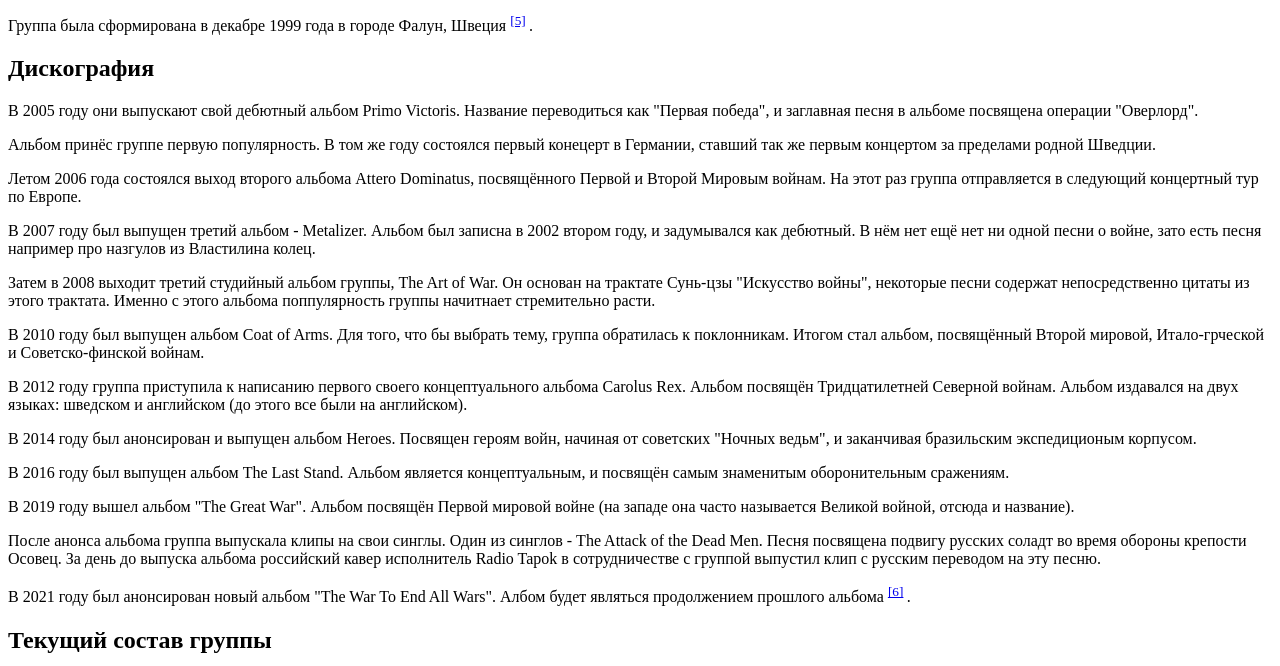
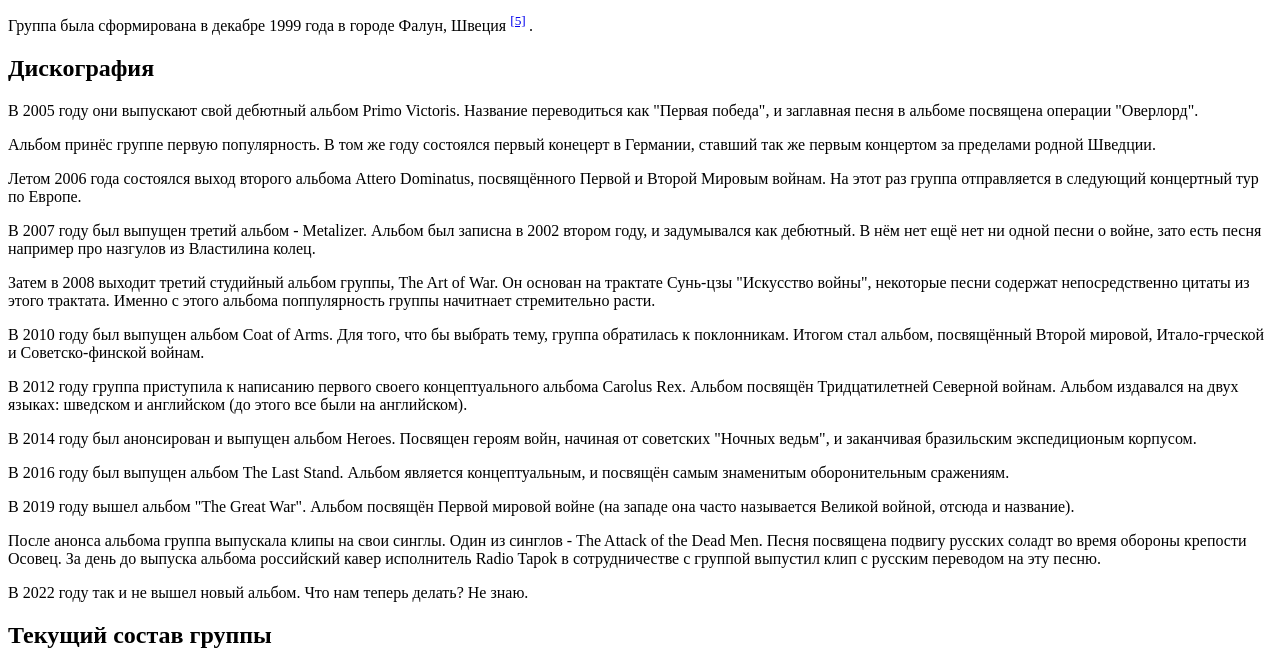
Before and after one commit to TheTitanius/my-git-repo, a plain HTML site: page index.html in a window 1280 px wide. Shown: the part 123-789 px from the top of the page. Drawn offline with Linux system fonts and the light colour scheme.

Commit message:
Внес ложную информацию информацию

```diff
--- a/index.html
+++ b/index.html
@@ -99,13 +99,7 @@
                     выпустил клип с русским переводом на эту песню.
                 </p>
                 <p class="text-justify">
-                    В 2021 году был анонсирован новый альбом "The War To End All Wars". Албом будет являться
-                    продолжением прошлого альбома
-                    <sup>
-                        <a
-                            href="https://www.sabaton.net/news/music/pre-order-new-album-the-war-to-end-all-wars/">[6]</a>
-                    </sup>
-                    .
+                    В 2022 году так и не вышел новый альбом. Что нам теперь делать? Не знаю.
                 </p>
                 <h2 id="composition">Текущий состав группы</h2>
                 <p class="text-justify">
```
